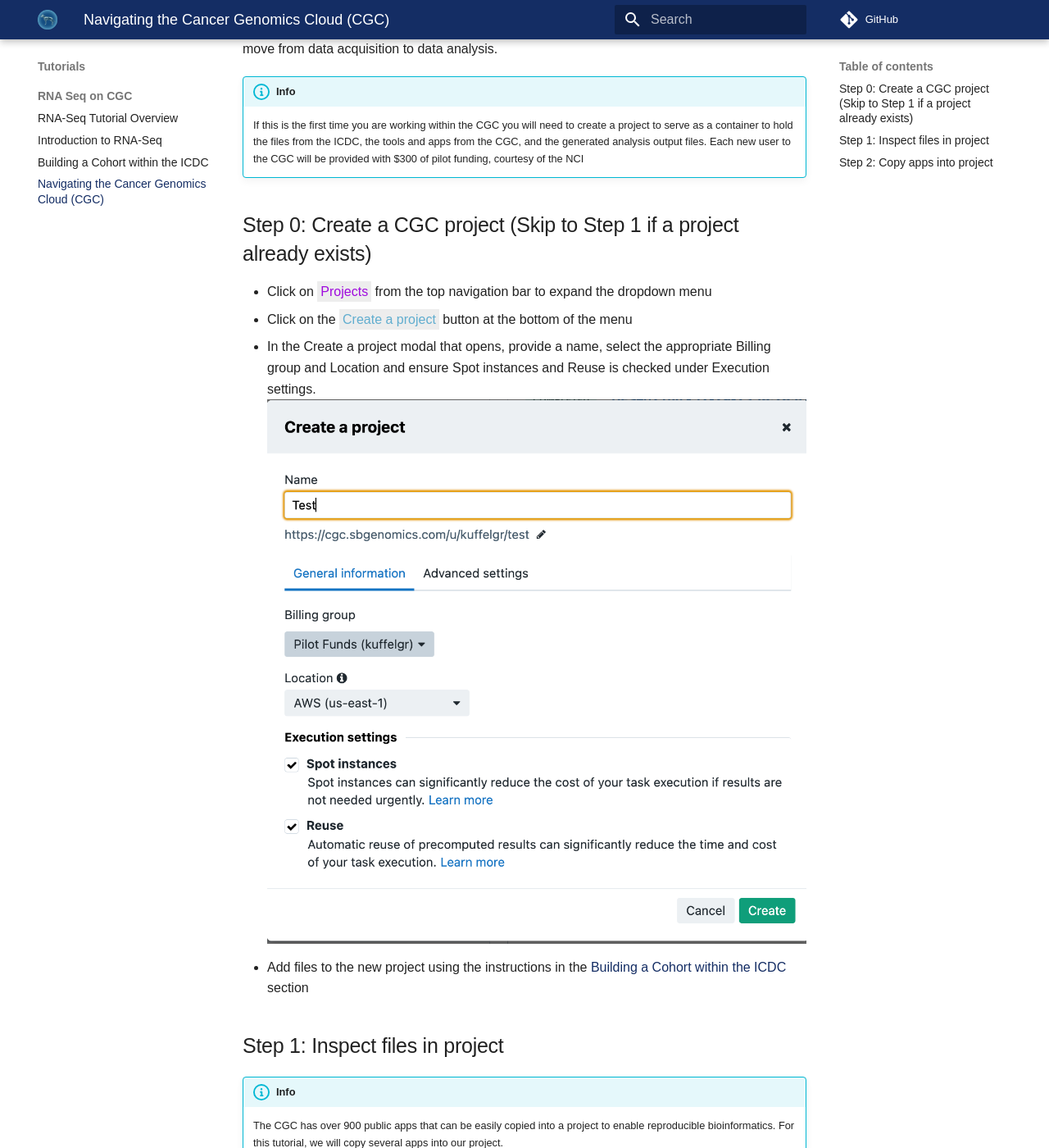
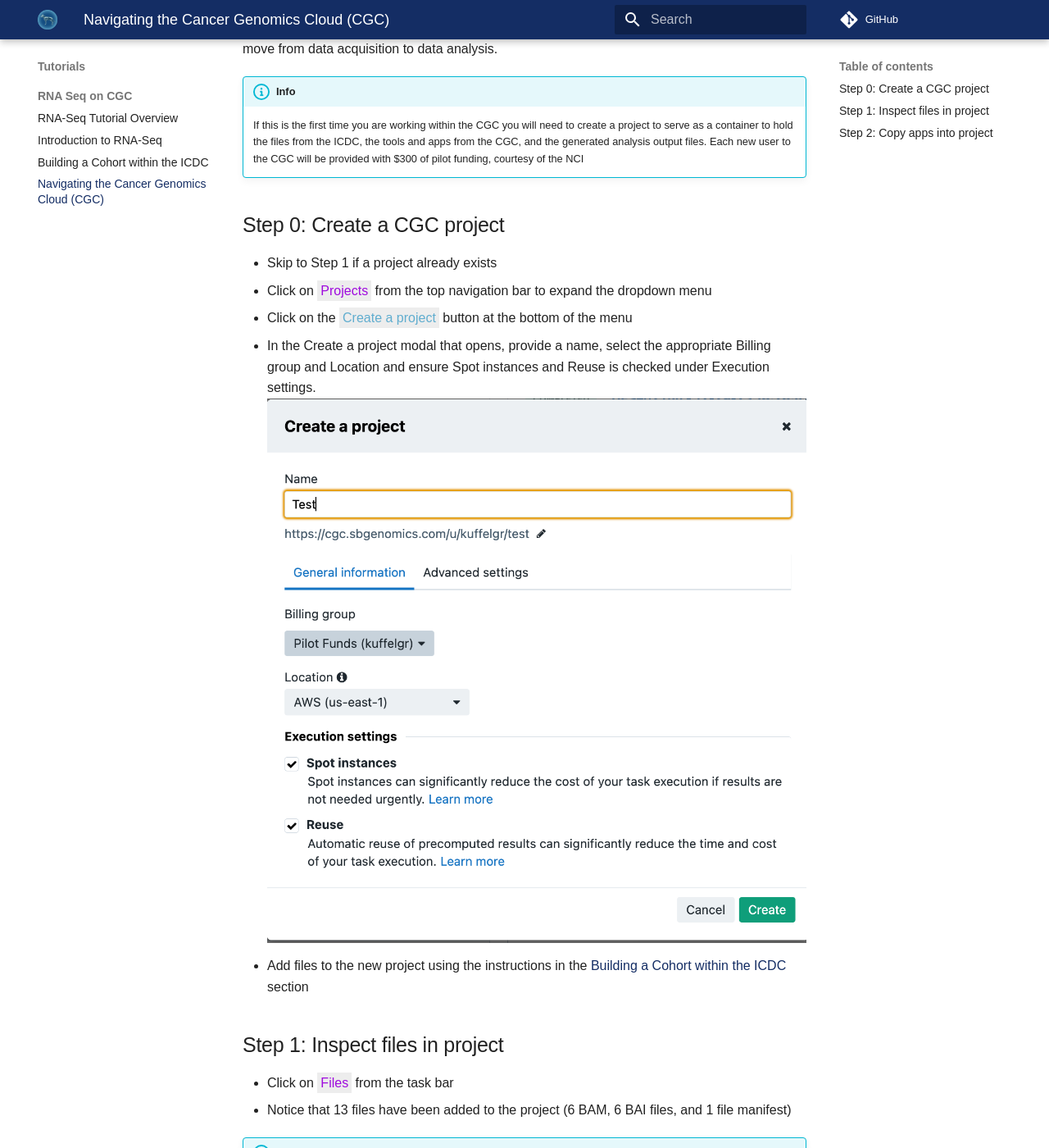
Before and after one commit to CBIIT/icdc-bioinformatics, an MkDocs documentation site: the page built from docs/Tutorials/RNA-Seq-on-CGC/rna_seq_04.md, in a window 1280 px wide and 1400 px high, scrolled down 323 px. Shown: the whole window at 82% size. Built offline with MkDocs 1.6.1 and Material for MkDocs 9.7.7, drawn with Linux system fonts in a browser that asks for light colours; some web fonts are replaced; comment, search, counter and statistics services are not loaded.

Commit message:
Update tutorial

```diff
--- a/docs/Tutorials/RNA-Seq-on-CGC/rna_seq_04.md
+++ b/docs/Tutorials/RNA-Seq-on-CGC/rna_seq_04.md
@@ -12,8 +12,8 @@
 !!! info
     If this is the first time you are working within the CGC you will need to create a project to serve as a container to hold the files from the ICDC, the tools and apps from the CGC, and the generated analysis output files. Each new user to the CGC will be provided with $300 of pilot funding, courtesy of the NCI
 
-## Step 0: Create a CGC project (Skip to Step 1 if a project already exists)
-
+## Step 0: Create a CGC project
+* Skip to Step 1 if a project already exists
 * Click on <span class="highlight_text">Projects</span> from the top navigation bar to expand the dropdown menu
 * Click on the <span class="highlight_button">Create a project</span> button at the bottom of the menu
 * In the Create a project modal that opens, provide a name, select the appropriate Billing group and Location and ensure Spot instances and Reuse is checked under Execution settings.
@@ -22,6 +22,8 @@
 
 
 ## Step 1: Inspect files in project
+* Click on <span class="highlight_text">Files</span> from the task bar
+* Notice that 13 files have been added to the project (6 BAM, 6 BAI files, and 1 file manifest)
 
 !!! info
     The CGC has over 900 public apps that can be easily copied into a project to enable reproducible bioinformatics. For this tutorial, we will copy several apps into our project.
```
